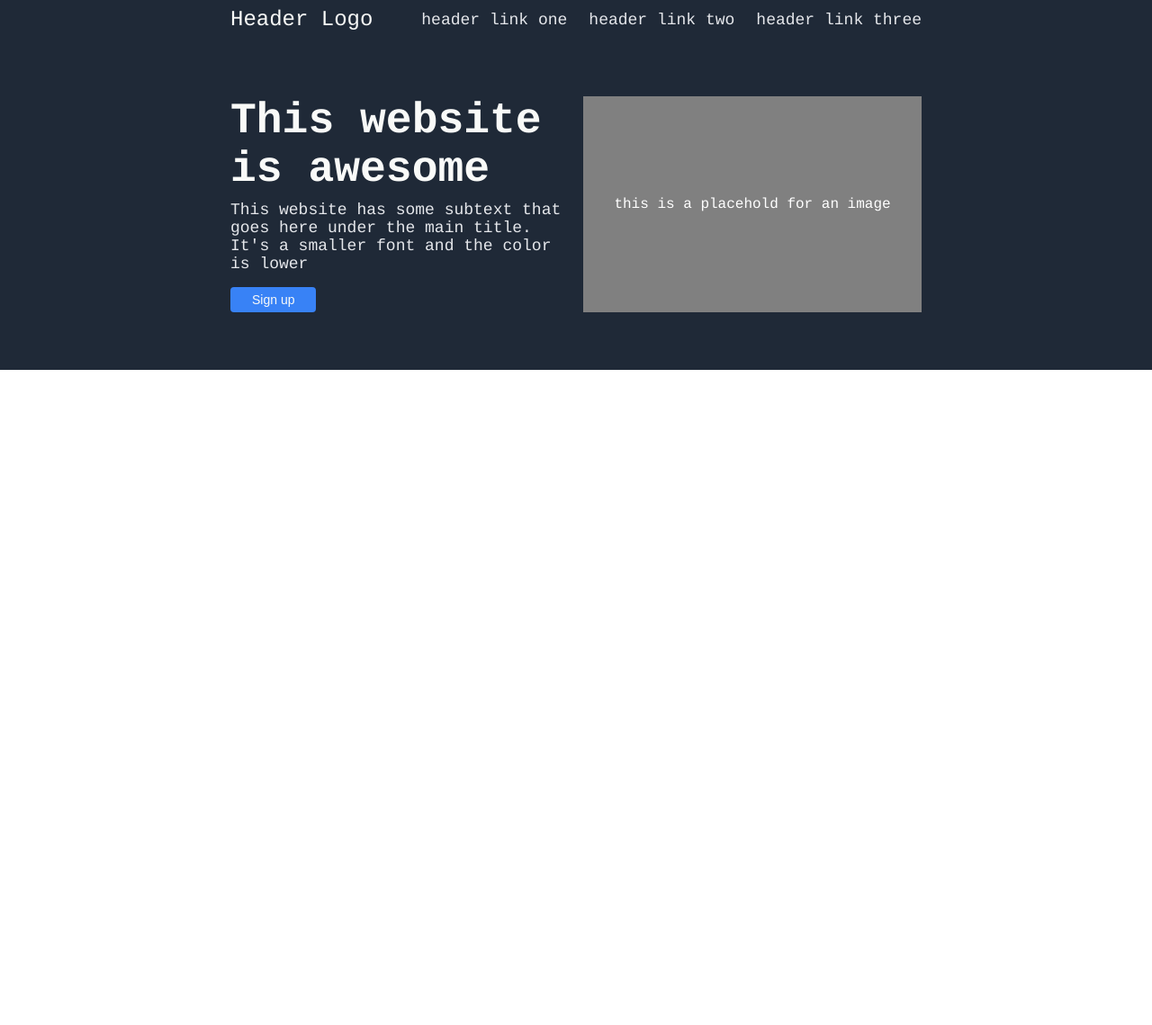
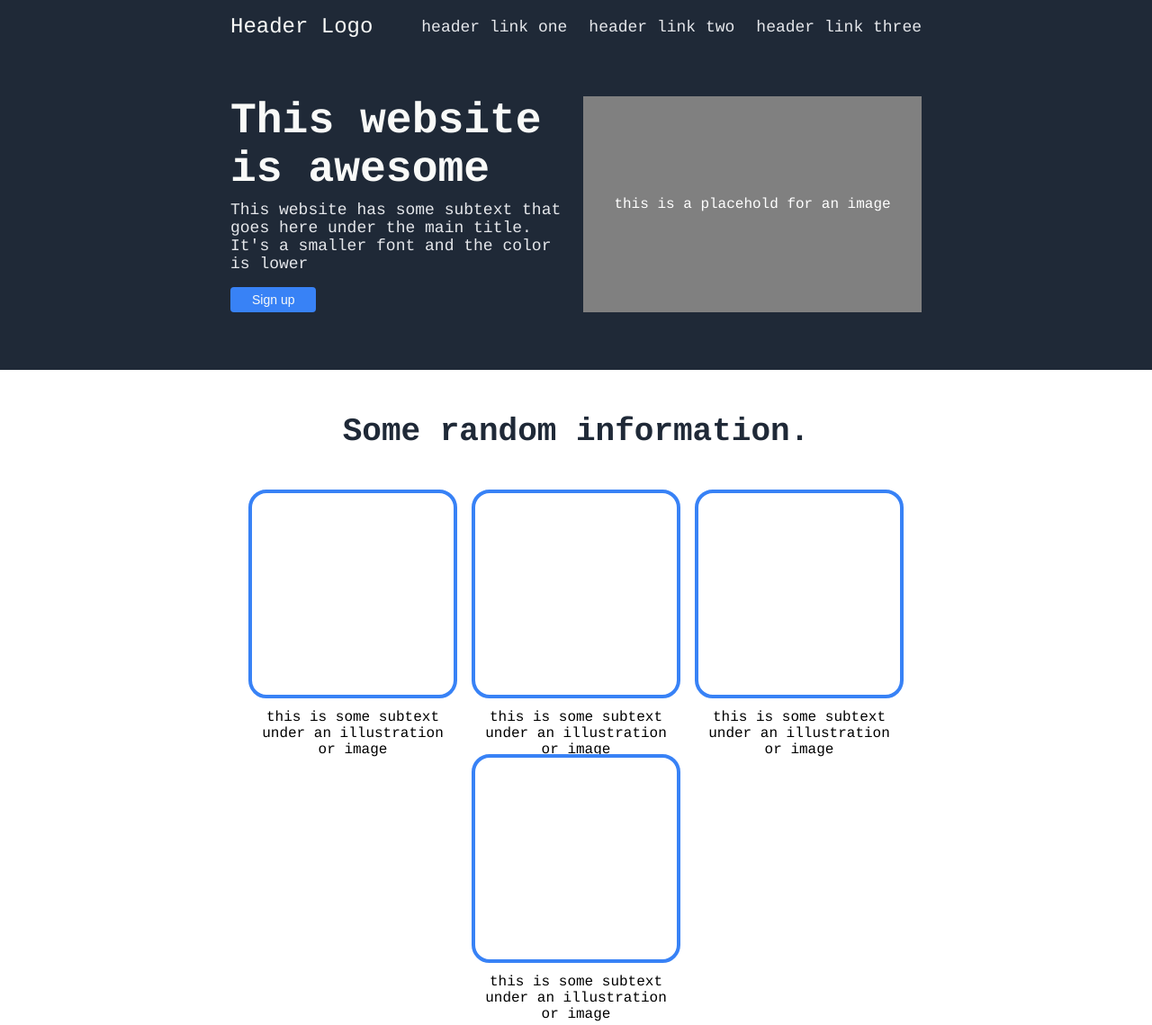
Before and after one commit to prodsimu/css-landing-page, a plain HTML site: page index.html in a window 1280 px wide. Shown: the whole page at 90% size. Before the commit the page ends 800 px from the top, so only its background shows below. Drawn offline with Linux system fonts and the light colour scheme.

Commit message:
feat: create information section

```diff
--- a/index.html
+++ b/index.html
@@ -27,7 +27,8 @@
         <div class="hero">
             <div class="hero__left_side">
                 <p class="hero__main_text">This website is awesome</p>
-                <p class="hero__secundary_text">This website has some subtext that goes here under the main title. It's a smaller font and the color is lower</p>
+                <p class="hero__secundary_text">This website has some subtext that goes here under the main title. It's
+                    a smaller font and the color is lower</p>
                 <button class="hero__button">Sign up</button>
             </div>
             <div class="hero__right_side">
@@ -36,6 +37,32 @@
         </div>
     </div>
 
+    <div class="container">
+        <div class="info">
+
+            <p class="info__title"> Some random information.</p>
+
+            <div class="image_container">
+                <div class="image">
+                    <div class="placeholder"></div>
+                    <div class="subtext">this is some subtext under an illustration or image</div>
+                </div>
+                <div class="image">
+                    <div class="placeholder"></div>
+                    <div class="subtext">this is some subtext under an illustration or image</div>
+                </div>
+                <div class="image">
+                    <div class="placeholder"></div>
+                    <div class="subtext">this is some subtext under an illustration or image</div>
+                </div>
+                <div class="image">
+                    <div class="placeholder"></div>
+                    <div class="subtext">this is some subtext under an illustration or image</div>
+                </div>
+            </div>
+        </div>
+    </div>
+
 
 </body>
 
--- a/styles.css
+++ b/styles.css
@@ -24,9 +24,10 @@ body {
 
 .header {
     display: flex;
+    flex-wrap: wrap;
     align-items: center;
     justify-content: space-between;
-    padding: 0.5rem 0px;
+    padding-top: 1rem;
     color: #F9FAF8;
 }
 
@@ -117,3 +118,54 @@ a {
     align-items: center;
     justify-content: center;
 }
+
+
+/* info section */
+
+.info {
+    margin: 0px;
+    padding-bottom: 6rem;
+}
+
+/* info title */
+
+.info__title {
+    margin: 0px;
+    padding: 3rem;
+    display: flex;
+    justify-content: center;
+    align-items: center;
+    color: #1F2937;
+    font-size: 36px;
+    font-weight: bold;
+}
+
+/* info images */
+
+.image_container {
+    display: flex;
+    flex-wrap: wrap;
+    justify-content: space-evenly;
+}
+
+
+.image {
+    display: flex;
+    flex-direction: column;
+    align-items: center;
+    margin: 0px;
+    padding: 0px;
+    width: 14rem;
+}
+
+
+.placeholder {
+    padding: 7rem;
+    outline: 4px solid #3882F6;
+    border-radius: 16px;
+}
+
+.subtext {
+    text-align: center;
+    margin-top: 1rem;
+}
```
